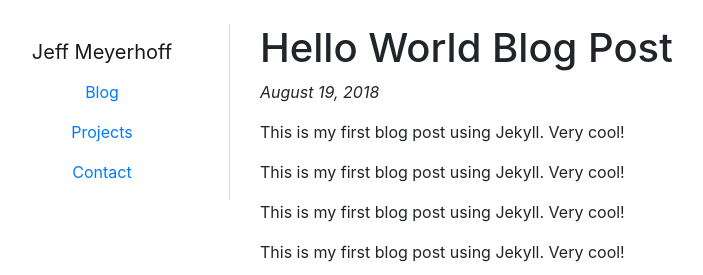
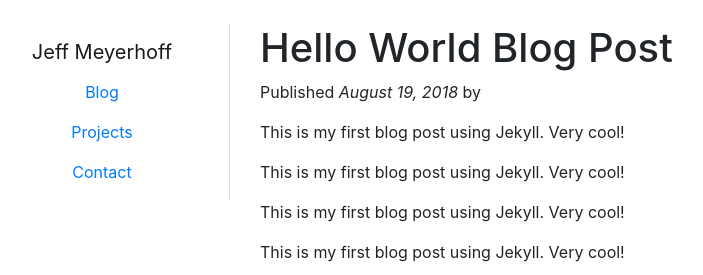
Before and after one commit to jeffington/jeffington.github.io, a Jekyll site: the page built from _posts/2018-8-19-hello-world.md, in a window 1280 px wide. Shown: the top 275 px of the page, without its empty margins (110-813 px from the left). Built offline with Jekyll 4.4.1, drawn with Linux system fonts in a browser that asks for light colours.

Commit message:
Added author to posts

```diff
--- a/_layouts/post.html
+++ b/_layouts/post.html
@@ -33,7 +33,7 @@
 
 							<h1 itemprop="name">{{ page.title }}</h1>
 								{% if page.date %}
-									<p><time itemprop="datePublished" datetime="{{ page.date }}" class="date">{{ page.date | date: '%B %d, %Y' }}</time></p>
+									<p>Published <time itemprop="datePublished" datetime="{{ page.date }}" class="date">{{ page.date | date: '%B %d, %Y' }}</time> by {{ page.author }} </p>
 								{% endif %}
 
 								{{ content }}
```
